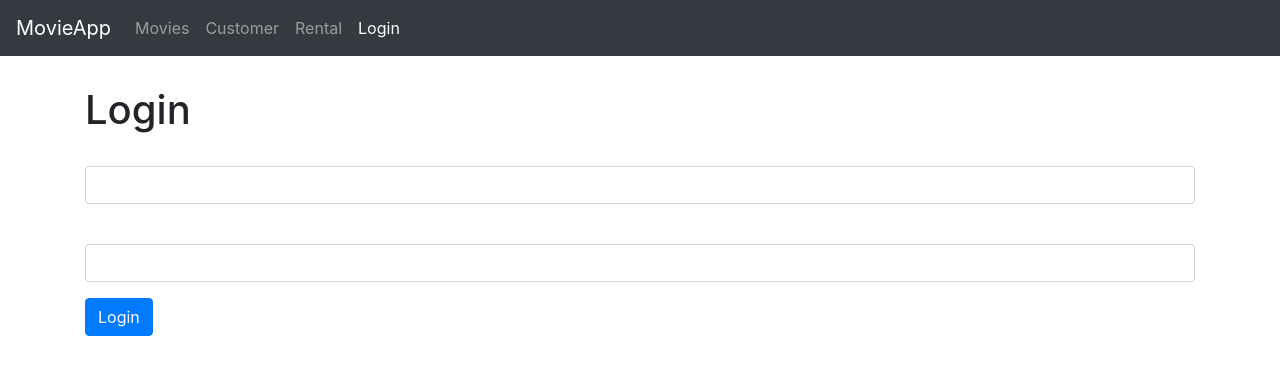
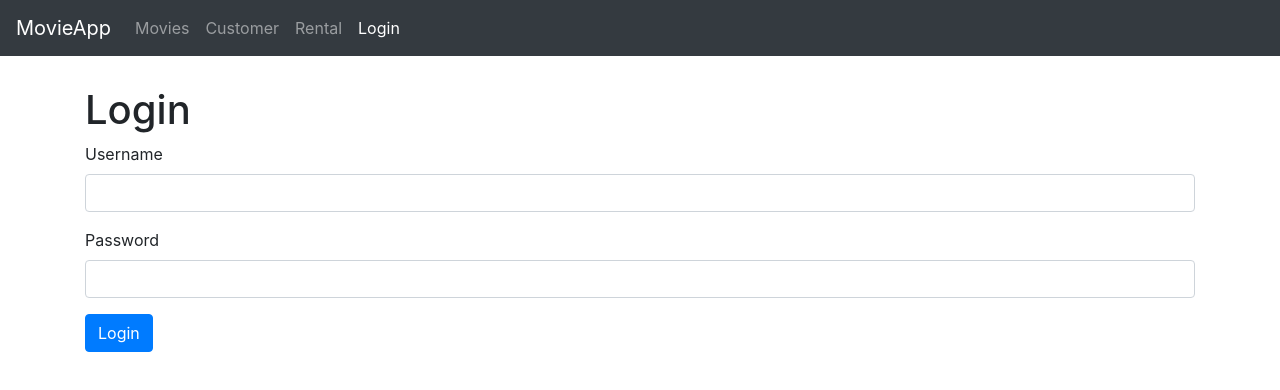
Before and after one commit to Slav666/List_of_movies, a React (Create React App) app: page /login in a window 1280 px wide. Shown: the top 390 px of the page. Built offline with nearby package versions, Linux system fonts and the light colour scheme.

Commit message:
Implement basic validation

```diff
--- a/src/components/loginForm.jsx
+++ b/src/components/loginForm.jsx
@@ -8,15 +8,24 @@ class LoginForm extends Component {
         errors: {}
     }
     validate = () => {
-        return {username: 'Username is required'}
+        const errors ={};
+        const {account} = this.state
+        if (account.username.trim() === '')
+        errors.username = 'Username is required'
+        if (account.password.trim() === '')
+        errors.password = 'Password is required'
+
+        return Object.keys(errors).length === 0 ? null : errors;
     };
     handleOnSubmit = (event) =>{
         event.preventDefault();
+
         const errors = this.validate();
-        this.setState({errors})
+        console.log(errors);
+        this.setState({errors});
         if (errors) return;
+        console.log('Submitted')
 
-        console.log("Submitted");
     };
     handleChange = ({currentTarget: input}) => {
         const account = {...this.state.account}
@@ -35,13 +44,13 @@ class LoginForm extends Component {
                     <Input
                      name="username"
                      value={account.username}
-                     label={account.username}
+                     label="Username"
                      onChange={this.handleChange}
                      />
                     <Input
                      name="password"
                      value={account.password}
-                     label={account.password}
+                     label="Password"
                      onChange={this.handleChange}
                      />
 
```
